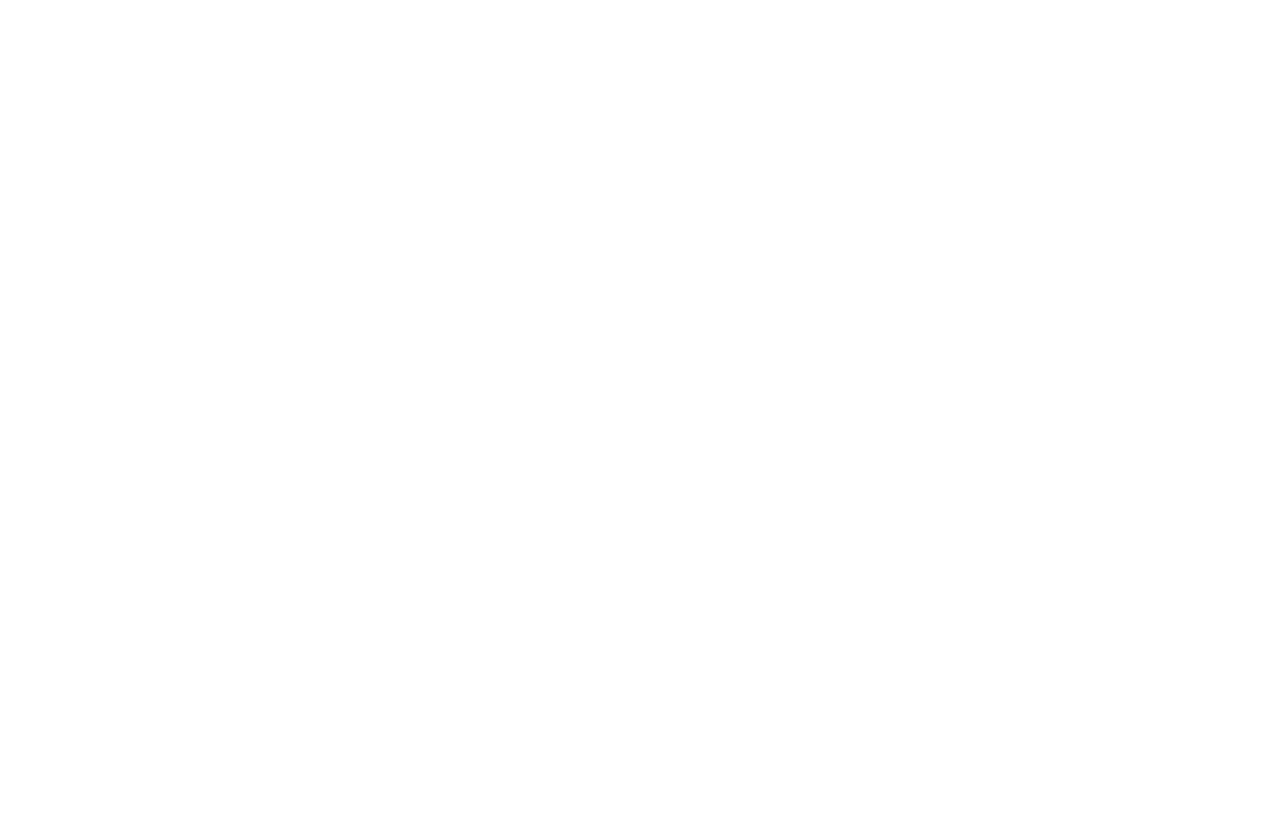
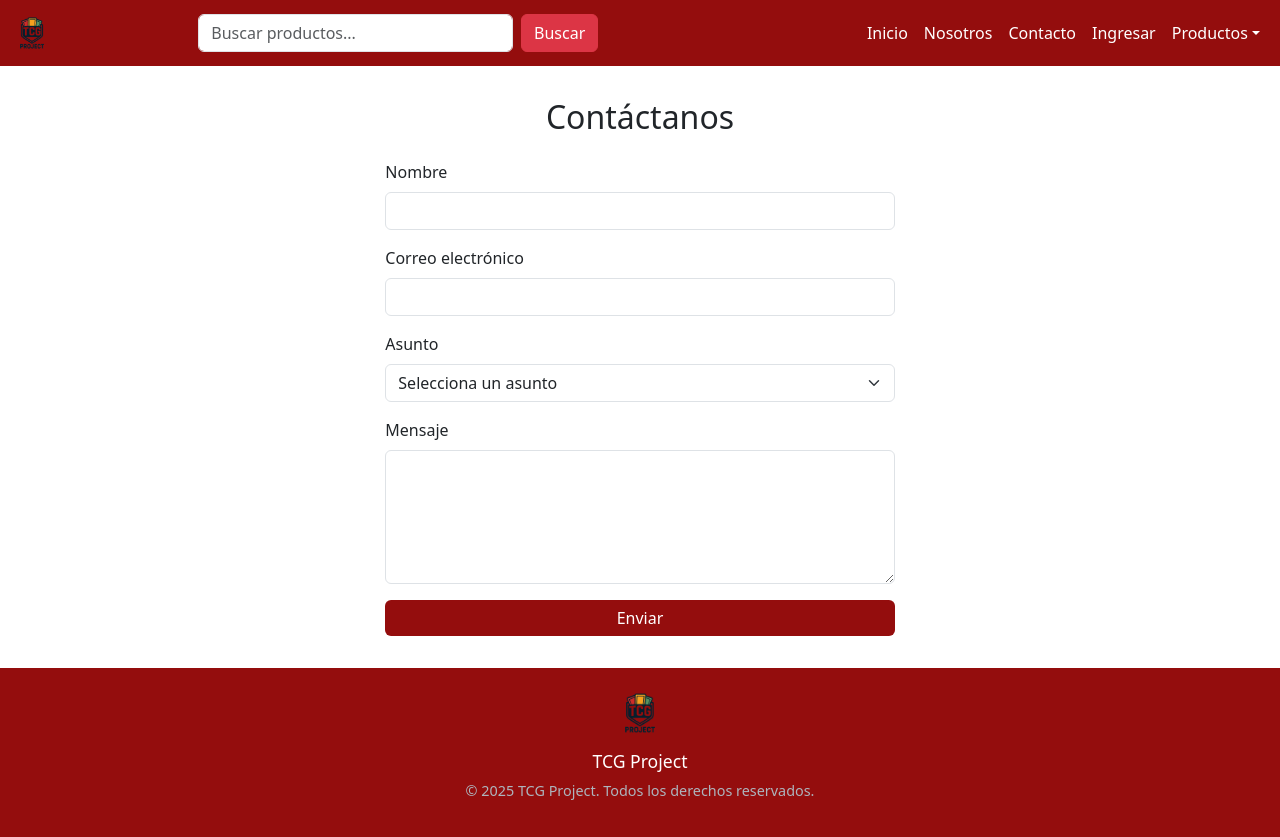
Before and after one commit to Cri-orellana/Fullstack_2_proyecto_React, a React (Vite) app: page /contacto in a window 1280 px wide. Before the commit this address had no page. Before the commit the page ends 800 px from the top, so only its background shows below. Built offline with nearby package versions, Linux system fonts and the light colour scheme.

Commit message:
Se agrega la pagina de contactanos, junto con sus validaciones del formulario contactanos

```diff
--- a/src/App.jsx
+++ b/src/App.jsx
@@ -7,12 +7,14 @@
 import Inicio from './Inicio.jsx';
 import Nosotros from './Nosotros.jsx';
 import PaginaProductos from './components/paginas/paginaProductos.jsx';
+import PaginaBusqueda from './components/paginas/PaginaBusqueda.jsx';
 import Ingreso from './Ingreso.jsx';
+import Contacto from './components/contacto/contacto.jsx';
 import './App.css';
 
 function Layout() {
   return (
-    <div className="layout-principal">
+    <div className="plantilla">
       <Header />
       <main>
         <Outlet />
@@ -29,7 +31,9 @@
         <Route index element={<Inicio />} />
         <Route path="nosotros" element={<Nosotros />} />
         <Route path="productos/:franquicia" element={<PaginaProductos />} />
+        <Route path="search" element={<PaginaBusqueda />} />
         <Route path="ingreso" element={<Ingreso />} />
+        <Route path="contacto" element={<Contacto />} />
       </Route>
     </Routes>
   );
--- /dev/null
+++ b/src/components/contacto/contacto.css
@@ -0,0 +1,9 @@
+.pagina-contacto {
+  max-width: 800px;
+  margin: 2rem auto;
+}
+
+.pagina-contacto .btn-danger {
+  background-color: #940d0d;
+  border: none;
+}
--- /dev/null
+++ b/src/components/contacto/contacto.jsx
@@ -0,0 +1,131 @@
+import React, { useState } from 'react';
+import { Container, Row, Col, Form, Button, Alert } from 'react-bootstrap';
+import { validarContacto } from './validarContacto.js';
+import './contacto.css';
+
+const Contacto = () => {
+  const [datos, setDatos] = useState({
+    nombre: '',
+    email: '',
+    asunto: '',
+    mensaje: '',
+  });
+
+  const [errores, setErrores] = useState({});
+  const [alerta, setAlerta] = useState(null);
+
+  const manejarCambio = (e) => {
+    const { name, value } = e.target;
+    setDatos({
+      ...datos,
+      [name]: value,
+    });
+  };
+
+  const manejarEnvio = (e) => {
+    e.preventDefault();
+    setAlerta(null);
+    const nuevosErrores = validarContacto(datos);
+    setErrores(nuevosErrores);
+
+    if (Object.keys(nuevosErrores).length === 0) {
+      setAlerta({
+        tipo: 'success',
+        mensaje: '¡Mensaje enviado con éxito! Te contactaremos en breve.',
+      });
+      setDatos({ nombre: '', email: '', asunto: '', mensaje: '' });
+    } else {
+      setAlerta({
+        tipo: 'danger',
+        mensaje: 'Por favor, corrige los errores en el formulario.',
+      });
+    }
+  };
+
+  return (
+    <Container className="pagina-contacto">
+      <Row className="justify-content-center">
+        <Col md={8}>
+          <h2 className="text-center mb-4">Contáctanos</h2>
+
+          {alerta && (
+            <Alert variant={alerta.tipo} onClose={() => setAlerta(null)} dismissible>
+              {alerta.mensaje}
+            </Alert>
+          )}
+
+          <Form noValidate onSubmit={manejarEnvio}>
+            <Form.Group className="mb-3" controlId="nombre">
+              <Form.Label>Nombre</Form.Label>
+              <Form.Control
+                type="text"
+                name="nombre"
+                value={datos.nombre}
+                onChange={manejarCambio}
+                isInvalid={!!errores.nombre}
+              />
+              <Form.Control.Feedback type="invalid">
+                {errores.nombre}
+              </Form.Control.Feedback>
+            </Form.Group>
+
+            <Form.Group className="mb-3" controlId="email">
+              <Form.Label>Correo electrónico</Form.Label>
+              <Form.Control
+                type="email"
+                name="email"
+                value={datos.email}
+                onChange={manejarCambio}
+                isInvalid={!!errores.email}
+              />
+              <Form.Control.Feedback type="invalid">
+                {errores.email}
+              </Form.Control.Feedback>
+            </Form.Group>
+
+            <Form.Group className="mb-3" controlId="asunto">
+              <Form.Label>Asunto</Form.Label>
+              <Form.Select
+                name="asunto"
+                value={datos.asunto}
+                onChange={manejarCambio}
+                isInvalid={!!errores.asunto}
+              >
+                <option value="">Selecciona un asunto</option>
+                <option value="consulta">Consulta general</option>
+                <option value="soporte">Soporte Compra</option>
+                <option value="otro">Otro</option>
+              </Form.Select>
+              <Form.Control.Feedback type="invalid">
+                {errores.asunto}
+              </Form.Control.Feedback>
+            </Form.Group>
+
+            <Form.Group className="mb-3" controlId="mensaje">
+              <Form.Label>Mensaje</Form.Label>
+              <Form.Control
+                as="textarea"
+                rows={5}
+                name="mensaje"
+                value={datos.mensaje}
+                onChange={manejarCambio}
+                isInvalid={!!errores.mensaje}
+              />
+              <Form.Control.Feedback type="invalid">
+                {errores.mensaje}
+              </Form.Control.Feedback>
+            </Form.Group>
+
+            <div className="d-grid gap-2">
+              <Button variant="danger" type="submit">
+                Enviar
+              </Button>
+            </div>
+          </Form>
+        </Col>
+      </Row>
+    </Container>
+  );
+};
+
+export default Contacto;
--- /dev/null
+++ b/src/components/contacto/validarContacto.js
@@ -0,0 +1,23 @@
+export const validarContacto = (datos) => {
+  const { nombre, email, asunto, mensaje } = datos;
+  const errores = {};
+  const rxEmail = /^[^\s@]+@[^\s@]+\.[^\s@]+$/;
+
+  if (!nombre || nombre.trim().length < 3) {
+    errores.nombre = 'El nombre debe tener al menos 3 caracteres.';
+  }
+
+  if (!email || !rxEmail.test(email)) {
+    errores.email = 'Ingrese un correo válido (ej: nombre@dominio.cl).';
+  }
+
+  if (!asunto || asunto === "") {
+    errores.asunto = 'Debes seleccionar un asunto.';
+  }
+
+  if (!mensaje || mensaje.trim().length < 10) {
+    errores.mensaje = 'El mensaje debe tener al menos 10 caracteres.';
+  }
+
+  return errores;
+};
--- /dev/null
+++ b/src/components/paginas/paginaBusqueda.jsx
@@ -0,0 +1,48 @@
+import React from 'react';
+import { useSearchParams } from 'react-router-dom';
+import { Container, Row, Col, Card, Button } from 'react-bootstrap';
+import { productos } from '../producto/productosGeneral.js';
+import './paginaProductos.css';
+
+const PaginaBusqueda = () => {
+  const [searchParams] = useSearchParams();
+  const query = searchParams.get('q');
+
+  const productosFiltrados = productos.filter((producto) =>
+    producto.nombre.toLowerCase().includes(query ? query.toLowerCase() : '') ||
+    producto.descripcion.toLowerCase().includes(query ? query.toLowerCase() : '') ||
+    producto.tipo.toLowerCase().includes(query ? query.toLowerCase() : '')
+  );
+
+  return (
+    <Container className="pagina-productos">
+      <h1 className="titulo-pagina">Resultados para: "{query}"</h1>
+      <hr />
+      <Row>
+        {productosFiltrados.length > 0 ? (
+          productosFiltrados.map((producto) => (
+            <Col md={3} sm={6} xs={12} key={producto.id} className="mb-4">
+              <Card className="tarjeta-producto">
+                <Card.Img variant="top" src={producto.imagen} />
+                <Card.Body>
+                  <Card.Title>{producto.nombre}</Card.Title>
+                  <Card.Text>{producto.descripcion}</Card.Text>
+                  <Card.Text className="precio">
+                    Precio: ${producto.precio.toLocaleString('es-CL')}
+                  </Card.Text>
+                  <Button variant="danger" className="w-100">Agregar al Carrito</Button>
+                </Card.Body>
+              </Card>
+            </Col>
+          ))
+        ) : (
+          <Col>
+            <p>No se encontraron productos que coincidan con tu búsqueda.</p>
+          </Col>
+        )}
+      </Row>
+    </Container>
+  );
+};
+
+export default PaginaBusqueda;
```
